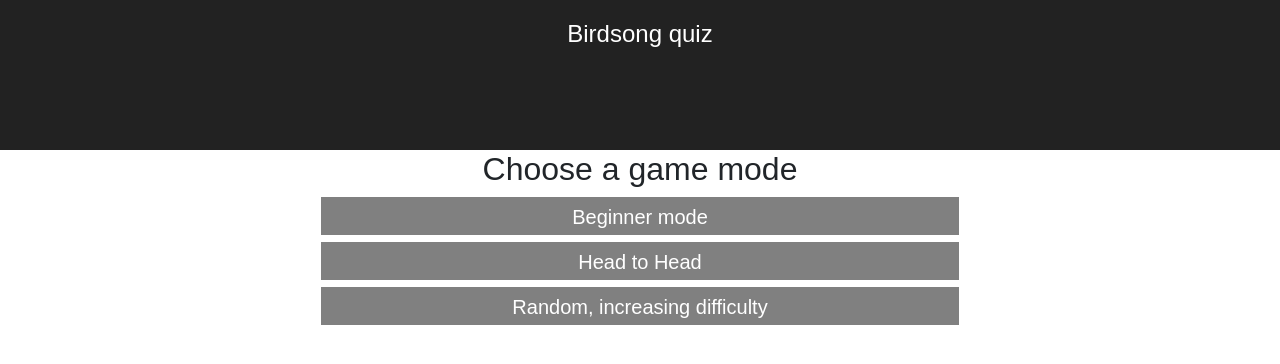
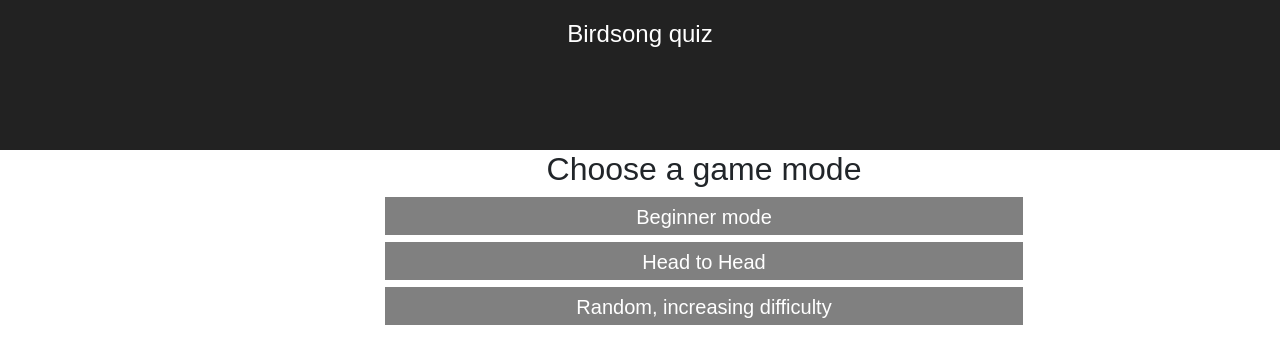
Before and after one commit to andrewmccafferty/birdsongquiz_frontend, a React (Create React App) app: page / in a window 1280 px wide. Shown: the top 364 px of the page. Built offline with nearby package versions, Linux system fonts and the light colour scheme.

Commit message:
Add various tidyups (#27)

```diff
--- a/src/App.css
+++ b/src/App.css
@@ -26,18 +26,31 @@
   from { transform: rotate(0deg); }
   to { transform: rotate(360deg); }
 }
-
-.Selected-Species {
-  border: solid 1px;
-  width: 200px;
-  border-radius: 10px;
-  float: left;
+@media only screen and (min-width: 450px) {
+  .Game-Area {
+    width: 50%;
+    margin-left: 30%;
+  }
 }
 
 .Species-Selection {
-  width: 500px;
+  margin-bottom: 5px;
 }
-.Close-Button {
+
+.Selection-Button {
+background-color: gray;
+color: white;
+border: solid 1px;
+height: 40px;
+vertical-align: middle;
+font-size: 20px;
+width: 100%;
+margin-bottom: 5px;
+cursor: pointer;
+padding-top: 5px
+}
+
+.Icon-Button {
   border: none;
   background: transparent;
   cursor: pointer;
--- a/src/App.js
+++ b/src/App.js
@@ -90,7 +90,8 @@ class App extends Component {
         <div className="App">
             <header className="App-header">
                 <h1 className="App-title">
-                    {this.state.gameMode && <a href="#" onClick={() => this.onRestartClicked()}><FontAwesomeIcon style={{'fontSize': '30px', 'margin': '5px', 'vertical-align': 'middle'}} icon={faBackspace} /></a>}
+                    {this.state.gameMode && <button className={'Icon-Button'} onClick={() => this.onRestartClicked()}><FontAwesomeIcon
+                        style={{'color': 'white', 'fontSize': '30px', 'margin': '5px', 'vertical-align': 'middle'}} icon={faBackspace} title={'Restart game'} /></button>}
                     Birdsong quiz</h1>
                 {this.state.gameMode === "HeadToHead" && this.state.headToHeadSpeciesList &&
                     this.headToHeadLabel()
@@ -100,6 +101,7 @@ class App extends Component {
                     && <a href={this.headToHeadSharingLink()} style={{'margin-left': '5px'}}>permalink</a>
                 }
             </header>
+            <div className={'Game-Area'}>
             {!this.state.gameMode && <ModeSelector options={this.state.modeOptions} onSelected={
                                                     selectedMode => this.onModeSelected(selectedMode)
             }
@@ -109,6 +111,7 @@ class App extends Component {
             }
             { this.state.gameMode && (this.state.gameMode !== "HeadToHead" || (this.state.gameMode === "HeadToHead" && this.state.headToHeadSpeciesList)) &&
                     <GameControls headToHeadSpecies={this.state.headToHeadSpeciesList} isBeginnerMode={this.state.gameMode === "Beginner"}/>}
+            </div>
         </div>
     )
   }
--- a/src/GameControls.js
+++ b/src/GameControls.js
@@ -166,7 +166,6 @@ class GameControls extends Component {
 	};
 
 	componentWillMount = function() {
-		ReactGA.initialize('UA-117907312-1');
 		this.getRandomBirdsong();
 	}
 
@@ -217,18 +216,10 @@ class GameControls extends Component {
 							backgroundColour = 'green'
 						}
 						return <div key={option.Species} style={{
-							'backgroundColor': backgroundColour,
-							'color': 'white',
-							'border': 'solid 1px',
-							'height': '40px',
-							'verticalAlign': 'middle',
-							'fontSize': '20px',
-							'width': '50%',
-							'marginLeft': '25%',
-							'marginBottom': '5px',
-							'cursor': 'pointer',
-							'paddingTop': '5px'
-						}} onClick={() => this.onSpeciesGuessMade(option)}>{option.Species}
+							'backgroundColor': backgroundColour
+						}}
+						className={'Selection-Button'}
+									onClick={() => this.onSpeciesGuessMade(option)}>{option.Species}
 							{ backgroundColour === 'green' && <FontAwesomeIcon style={{'marginLeft': '5px'}} icon={faCheck} />}
 							{ backgroundColour === 'red' && <FontAwesomeIcon style={{'marginLeft': '5px'}} icon={faTimes} />}
 						</div>
@@ -246,7 +237,7 @@ class GameControls extends Component {
 							'marginBottom': '5px'}}>
 							Recording courtesy of {this.state.recordist} via <a target="_blank" href={`http://xeno-canto.org/${this.state.birdsongId}`}>http://xeno-canto.org/{this.state.birdsongId}</a>
 						</div>
-						{this.state.livesLeft > 0 && <button className="btn btn-info" href="#" onClick={() => this.getRandomBirdsong()}>Next -></button>}
+						{this.state.livesLeft > 0 && <button className="btn btn-info" onClick={() => this.getRandomBirdsong()}>Next -></button>}
 					</div>
 				}
 				{this.state.livesLeft === 0 &&
@@ -254,7 +245,7 @@ class GameControls extends Component {
 
 				{!this.state.headToHeadSpecies && this.state.selectedSpeciesGuess && this.state.imageUrl &&
 				<figure style={{'marginTop': '5px'}}>
-					<img src={this.state.imageUrl}/>
+					<img src={this.state.imageUrl} alt={this.state.species}/>
 					<figcaption>
 						Picture of {this.state.species} taken by {this.state.photographer} (see <a target="_blank" href={this.state.flickrLink}>{this.state.flickrLink}</a>)
 					</figcaption>
--- a/src/HeadToHeadSpeciesSelector.js
+++ b/src/HeadToHeadSpeciesSelector.js
@@ -3,8 +3,6 @@ import {API_ROOT} from "./api-config";
 import {Typeahead} from 'react-bootstrap-typeahead';
 import 'react-bootstrap-typeahead/css/Typeahead.css';
 import 'react-bootstrap-typeahead/css/Typeahead-bs4.css';
-import { FontAwesomeIcon } from '@fortawesome/react-fontawesome'
-import { faTimes } from '@fortawesome/free-solid-svg-icons'
 
 class HeadToHeadSpeciesSelector extends Component {
 	callApi = async (path) => {
@@ -33,33 +31,6 @@ class HeadToHeadSpeciesSelector extends Component {
 		})
 	}
 
-	onSpeciesSelected = species => {
-		if (this._typeahead) {
-			this._typeahead.getInstance().clear();
-		}
-		const speciesAlreadySelected = selectedSpecies => this.state.selectedSpeciesList.some(item => item.Species === selectedSpecies.Species)
-		if (!species || speciesAlreadySelected(species)) {
-			return
-		}
-		this.setState((prevState, props) => {
-			const newList = prevState.selectedSpeciesList.concat(species)
-			return {
-				...props,
-				selectedSpeciesList: newList
-			}
-		})
-	}
-
-	onSpeciesRemoved = species => {
-		this.setState((prevState, props) => {
-			const newList = prevState.selectedSpeciesList.filter(element => element !== species)
-			return {
-				...props,
-				selectedSpeciesList: newList
-			}
-		})
-	}
-
 	onSelectionComplete =() => {
 		this.props.onSelectionComplete(this.state.selectedSpeciesList)
 	}
@@ -68,30 +39,23 @@ class HeadToHeadSpeciesSelector extends Component {
 		return (
 			<div>
 				<h2>Select some species to go head to head</h2>
+				<Typeahead
+					multiple
+				className={'Species-Selection'}
+				labelKey="Species"
+				options={this.state.speciesList}
+				placeholder="Start typing to choose a species"
+				minLength={1}
+				clearButton={true}
+				onChange={(selected) => {
+					this.setState({selectedSpeciesList: selected});
+				}}
+				selected={this.state.selectedSpeciesList}
+				ref={(ref) => this._typeahead = ref}
+			/>
 				<div>
 					<button disabled={!this.state.selectedSpeciesList || this.state.selectedSpeciesList.length < 2} onClick={() => this.onSelectionComplete()}>Finish selection</button>
 				</div>
-				<Typeahead
-				className={'Species-Selection'}
-				labelKey="Species"
-				options={this.state.speciesList}
-				placeholder="Choose a species"
-				minLength={1}
-				clearButton={true}
-				onChange={(options) => {
-					this.onSpeciesSelected(options[0]);
-				}}
-				ref={(ref) => this._typeahead = ref}
-			/>
-				{this.state.selectedSpeciesList && this.state.selectedSpeciesList.map(species =>
-					<div className={'Selected-Species'} key={species.Species}>
-						{species.Species}
-						<button onClick={() => this.onSpeciesRemoved(species)} className={'Close-Button'}>
-							<FontAwesomeIcon  style={{'fontSize': '20px', 'margin': '5px', 'vertical-align': 'middle'}} icon={faTimes} />
-						</button>
-					</div>
-				)
-				}
 			</div>
 		)
 	}
--- a/src/ModeSelector.js
+++ b/src/ModeSelector.js
@@ -1,18 +1,14 @@
 import React, { Component } from 'react';
 import SelectionButton from './SelectionButton'
 class ModeSelector extends Component {
-	constructor(props) {
-		super(props)
-	}
 	render() {
 		return (
 			<div>
 				<h2>Choose a game mode</h2>
 				{this.props.options.map(option =>
-				<SelectionButton key={option.value} text={option.text} onClick={() => {
-					this.props.onSelected(option.value)
-				}
-				}></SelectionButton>
+				<SelectionButton key={option.value}
+								 text={option.text}
+								 onClick={() => this.props.onSelected(option.value)}/>
 			)}
 			</div>
 		)
--- a/src/SelectionButton.js
+++ b/src/SelectionButton.js
@@ -2,19 +2,7 @@ import React, { PureComponent } from 'react';
 
 class SelectionButton extends PureComponent {
 	render() {
-		return (<div style={{
-			'backgroundColor': 'gray',
-			'color': 'white',
-			'border': 'solid 1px',
-			'height': '40px',
-			'verticalAlign': 'middle',
-			'fontSize': '20px',
-			'width': '50%',
-			'marginLeft': '25%',
-			'marginBottom': '5px',
-			'cursor': 'pointer',
-			'paddingTop': '5px'
-		}} onClick={() => this.props.onClick()}>
+		return (<div className={'Selection-Button'} onClick={() => this.props.onClick()}>
 			{this.props.text}
 		</div>)
 	}
```
Also changed, not shown: 9 other files (tests, documents, lock files or other folders).
